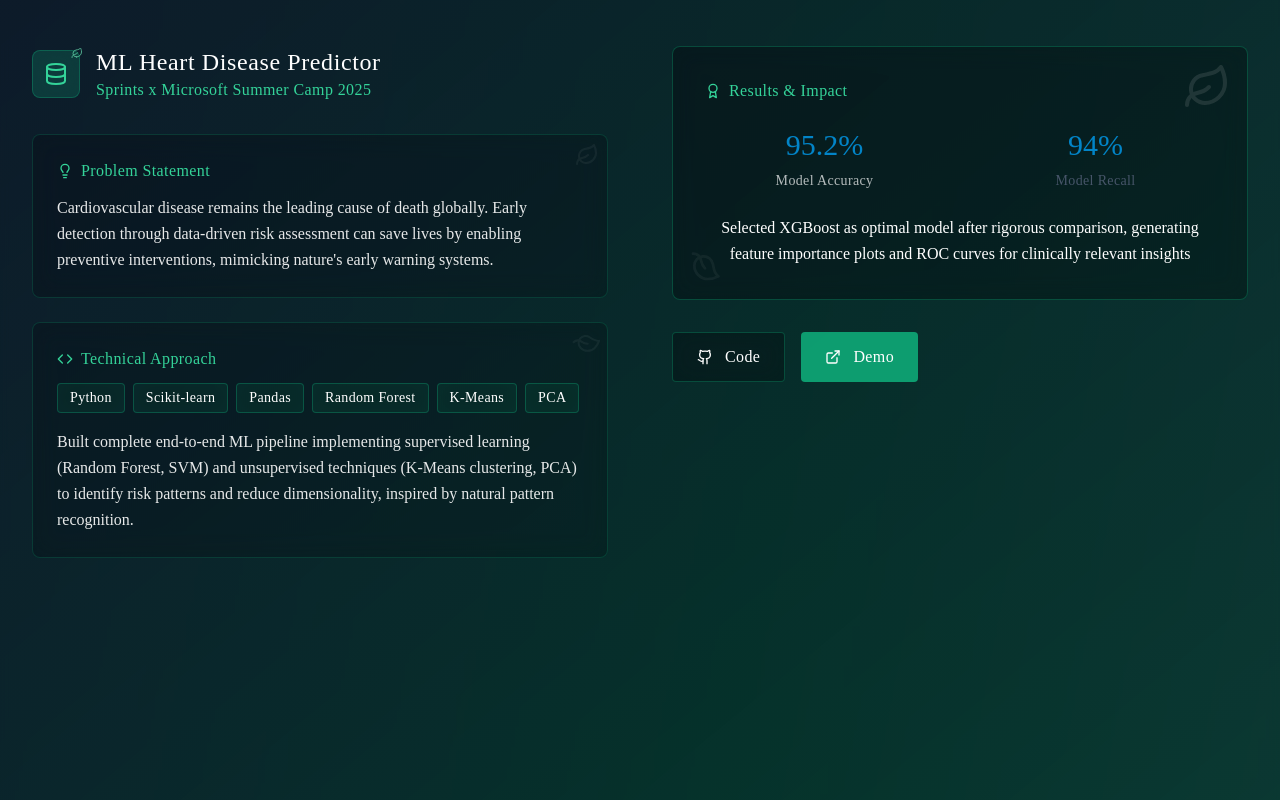
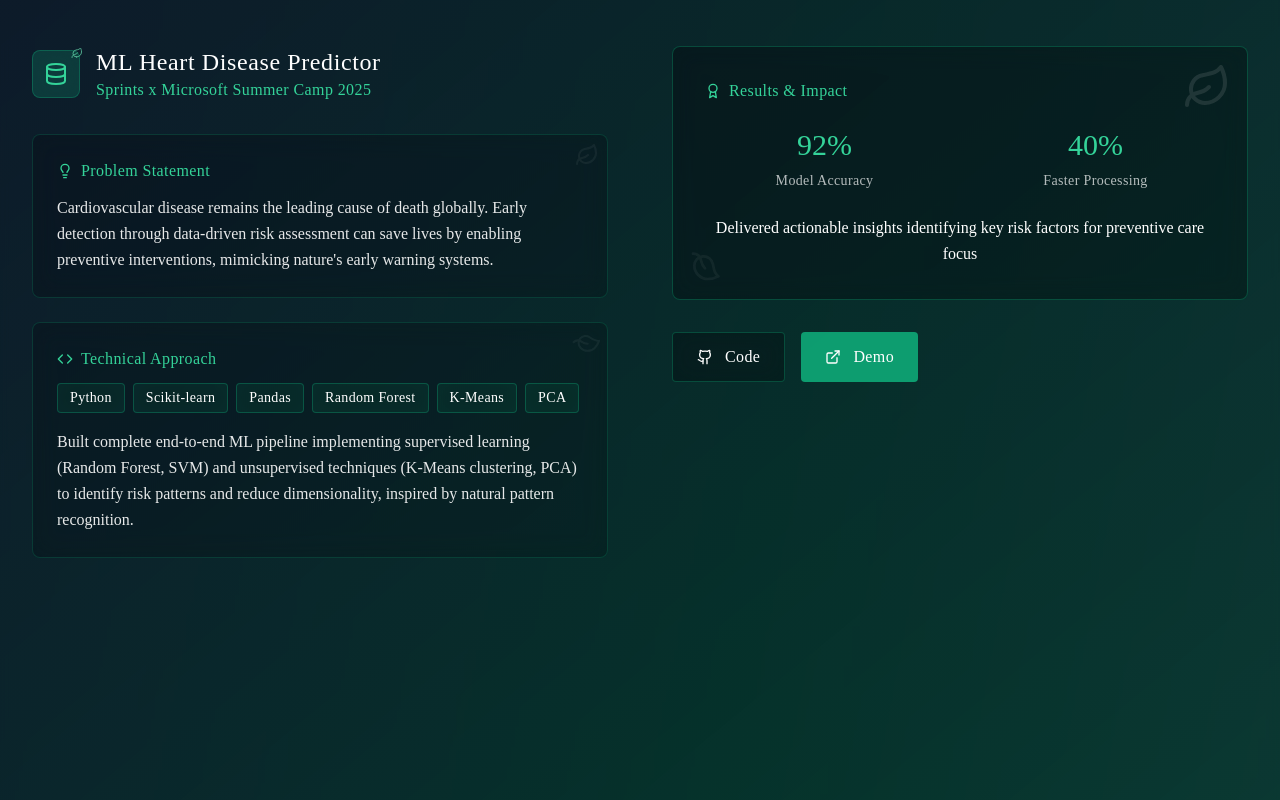
Before and after one commit to YM1prg/My-Portfolio, a React (Vite) app: page / in a window 1280 px wide. Shown: the part 2220-3020 px from the top of the page. Built offline with nearby package versions, Linux system fonts and the light colour scheme.

Commit message:
Updated App.tsx

```diff
--- a/src/App.tsx
+++ b/src/App.tsx
@@ -414,16 +414,16 @@ function App() {
                   </h4>
                   <div className="grid grid-cols-2 gap-8 text-center mb-6 relative z-10">
                     <div>
-                      <div className="text-3xl font-normal text-sky-600 dark:text-emerald-400 mb-2">95.2%</div>
+                      <div className="text-3xl font-normal text-emerald-400 mb-2">92%</div>
                       <div className="text-sm font-normal text-white/70 tracking-wide">Model Accuracy</div>
                     </div>
                     <div>
-                      <div className="text-3xl font-normal text-sky-600 dark:text-emerald-400 mb-2">94%</div>
-                      <div className="text-sm font-normal text-slate-600 dark:text-white/70 tracking-wide">Model Recall</div>
+                      <div className="text-3xl font-normal text-emerald-400 mb-2">40%</div>
+                      <div className="text-sm font-normal text-white/70 tracking-wide">Faster Processing</div>
                     </div>
                   </div>
                   <p className="text-white font-normal leading-relaxed text-center relative z-10">
-                    Selected XGBoost as optimal model after rigorous comparison, generating feature importance plots and ROC curves for clinically relevant insights
+                    Delivered actionable insights identifying key risk factors for preventive care focus
                   </p>
                 </div>
 
@@ -692,7 +692,7 @@ function App() {
           </div>
           <p className="text-white/60 font-normal tracking-wide relative z-10 flex items-center justify-center gap-3">
             <Leaf className="w-4 h-4 text-emerald-400 opacity-40" />
-            © 2025 Yahya Mohamed. Built with React, TypeScript, and passion for sustainable AI.
+            © 2025 Yahya Mohamed. Built with React, TypeScript, and passion for impactful AI/ML solutions.
             <Leaf className="w-4 h-4 text-emerald-400 opacity-40 transform rotate-180" />
           </p>
         </div>
```
